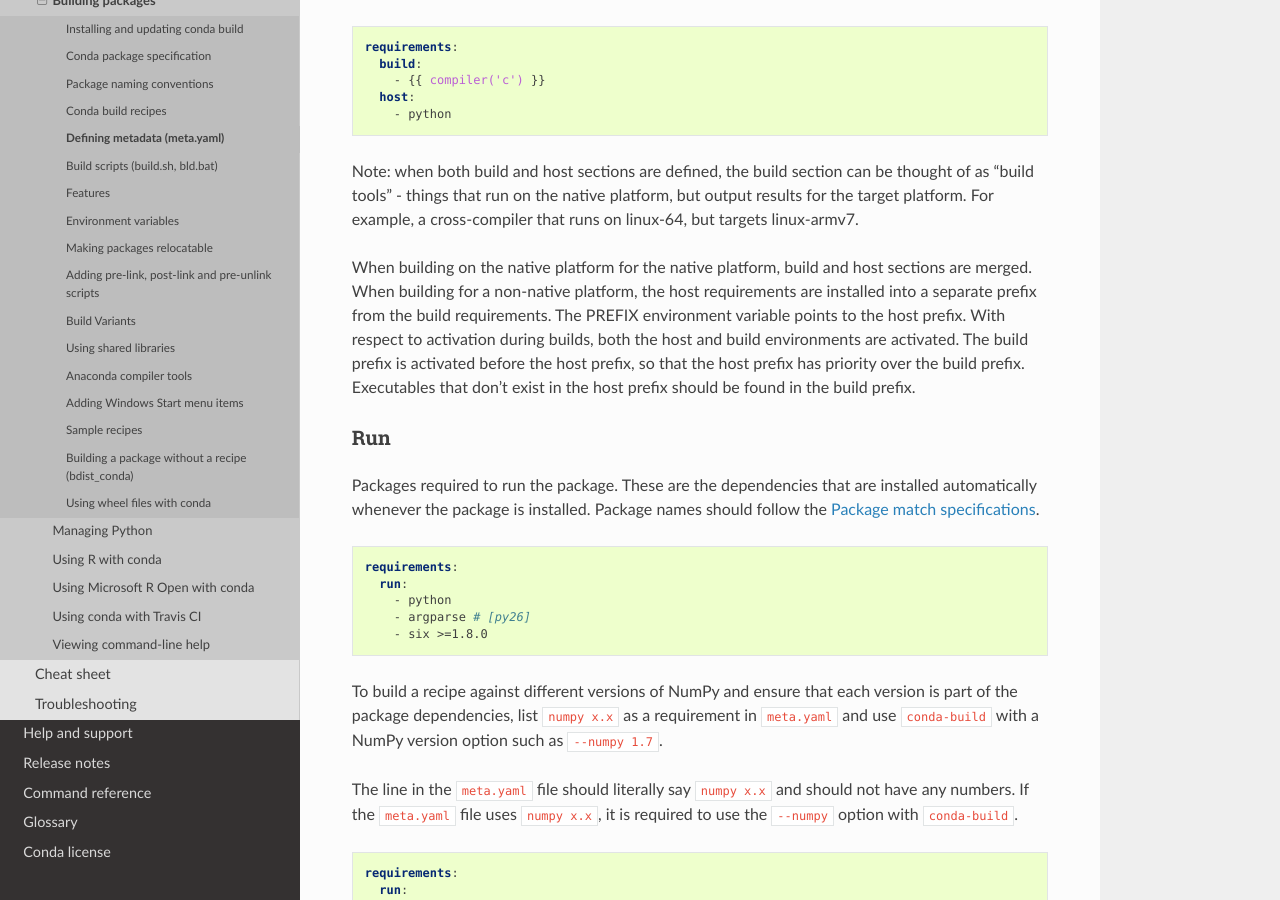
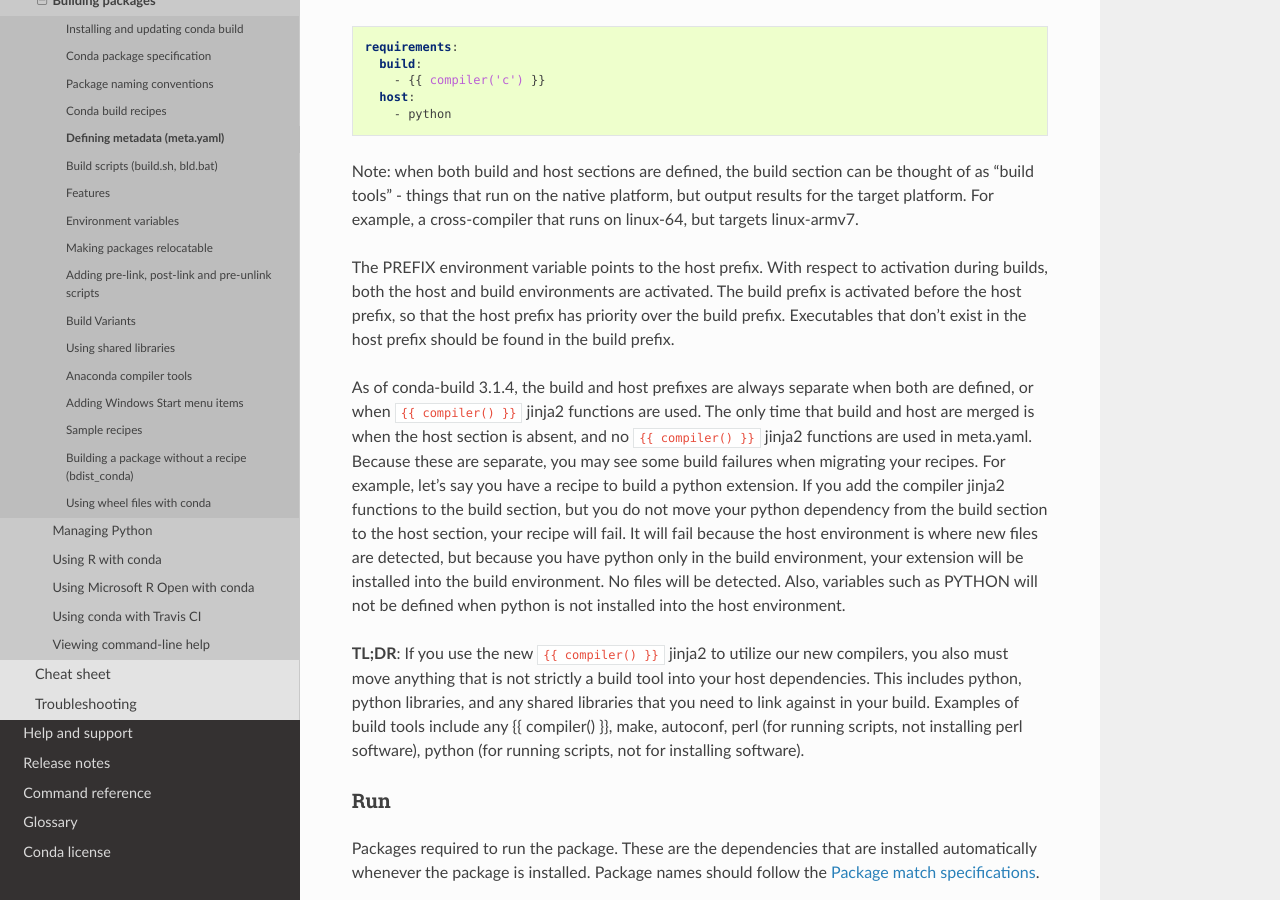
Before and after one commit to conda/conda-docs, a Sphinx documentation site: the page built from docs/source/user-guide/tasks/build-packages/define-metadata.rst, in a window 1280 px wide and 900 px high, scrolled down 12849 px. Built offline with Sphinx 7.4.7 and the Read the Docs theme 2.0.0, drawn with Linux system fonts in a browser that asks for light colours.

Commit message:
document the stronger split between build and host introduced in conda-build 3.1.4

```diff
--- a/docs/source/user-guide/tasks/build-packages/define-metadata.rst
+++ b/docs/source/user-guide/tasks/build-packages/define-metadata.rst
@@ -722,14 +722,33 @@ thought of as "build tools" - things that run on the native platform, but output
 results for the target platform. For example, a cross-compiler that runs on
 linux-64, but targets linux-armv7.
 
-When building on the native platform for the native platform, build and host
-sections are merged. When building for a non-native platform, the host
-requirements are installed into a separate prefix from the build requirements.
 The PREFIX environment variable points to the host prefix.  With respect to
 activation during builds, both the host and build environments are activated.
 The build prefix is activated before the host prefix, so that the host prefix
 has priority over the build prefix. Executables that don't exist in the host
 prefix should be found in the build prefix.
+
+As of conda-build 3.1.4, the build and host prefixes are always separate when
+both are defined, or when ``{{ compiler() }}`` jinja2 functions are used. The
+only time that build and host are merged is when the host section is absent, and
+no ``{{ compiler() }}`` jinja2 functions are used in meta.yaml. Because these
+are separate, you may see some build failures when migrating your recipes. For
+example, let's say you have a recipe to build a python extension. If you add the
+compiler jinja2 functions to the build section, but you do not move your python
+dependency from the build section to the host section, your recipe will fail. It
+will fail because the host environment is where new files are detected, but
+because you have python only in the build environment, your extension will be
+installed into the build environment. No files will be detected. Also, variables
+such as PYTHON will not be defined when python is not installed into the host
+environment.
+
+**TL;DR**: If you use the new ``{{ compiler() }}`` jinja2 to utilize our new
+compilers, you also must move anything that is not strictly a build tool into
+your host dependencies. This includes python, python libraries, and any shared
+libraries that you need to link against in your build. Examples of build tools
+include any {{ compiler() }}, make, autoconf, perl (for running scripts, not
+installing perl software), python (for running scripts, not for installing
+software).
 
 Run
 ---
```
